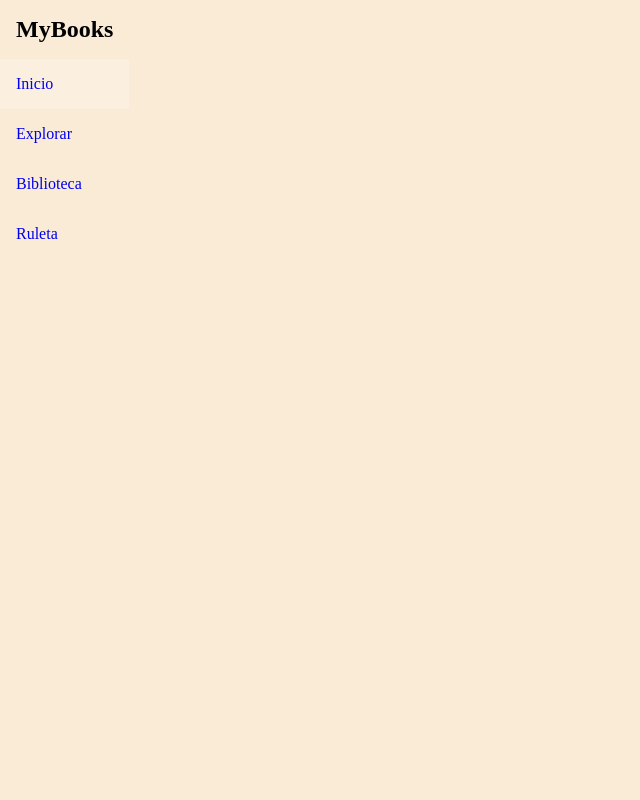
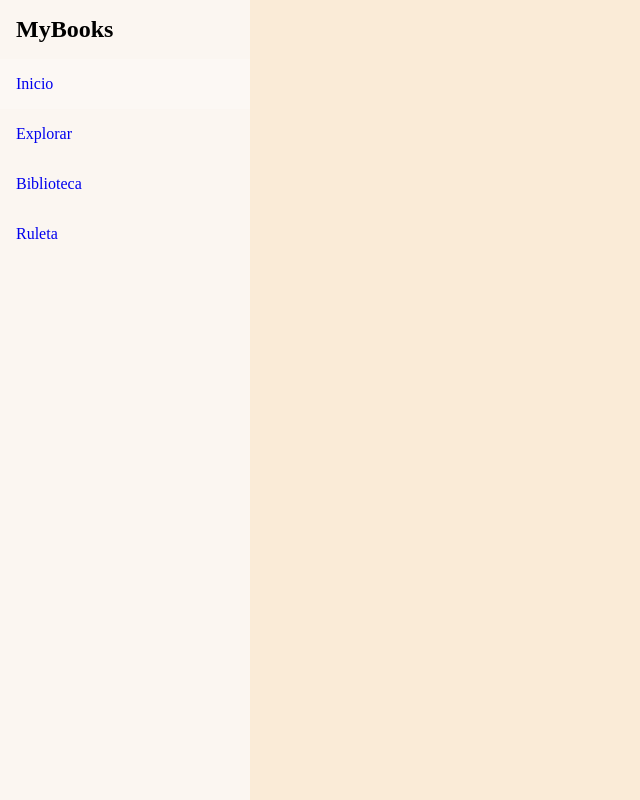
Before and after one commit to IIC3585-2026-1/2026-1-t5-g1, a Vue app in the folder Vue/mybooks-vue/: page / in a window 1280 px wide. Shown: the whole page, without its empty margins (0-640 px from the left). Built offline with nearby package versions, Linux system fonts and the light colour scheme.

Commit message:
color de la sidebar corregido

```diff
--- a/Vue/mybooks-vue/src/components/sideBar.vue
+++ b/Vue/mybooks-vue/src/components/sideBar.vue
@@ -1,6 +1,6 @@
 <template>
   <div class="layout">
-    <aside>
+    <aside class="sidebar">
       <div class="sidebar-header">
         <h2>MyBooks</h2>
       </div>
```
